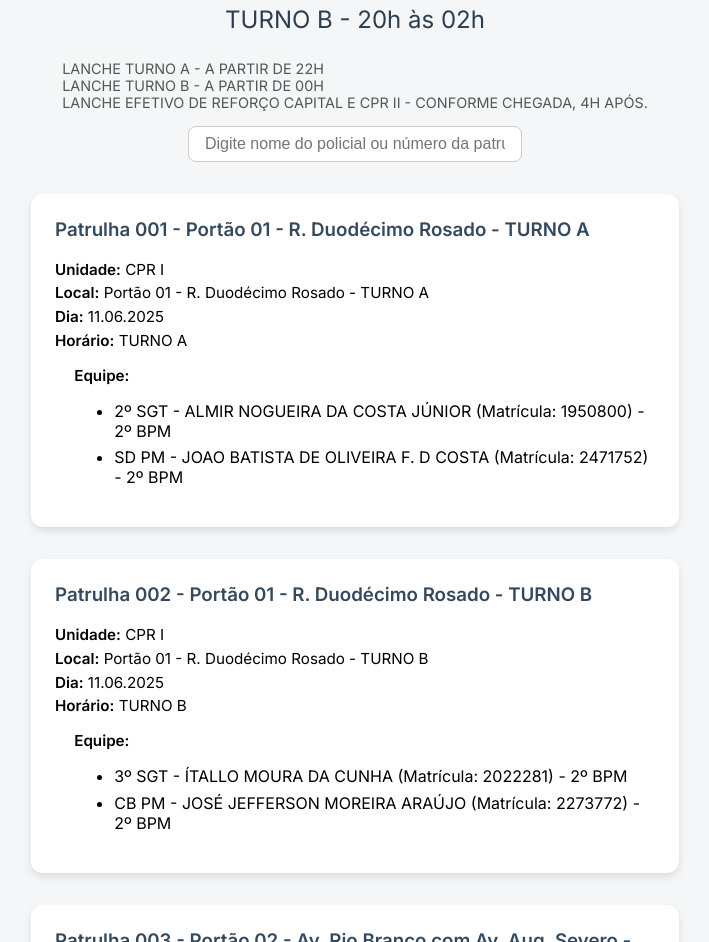
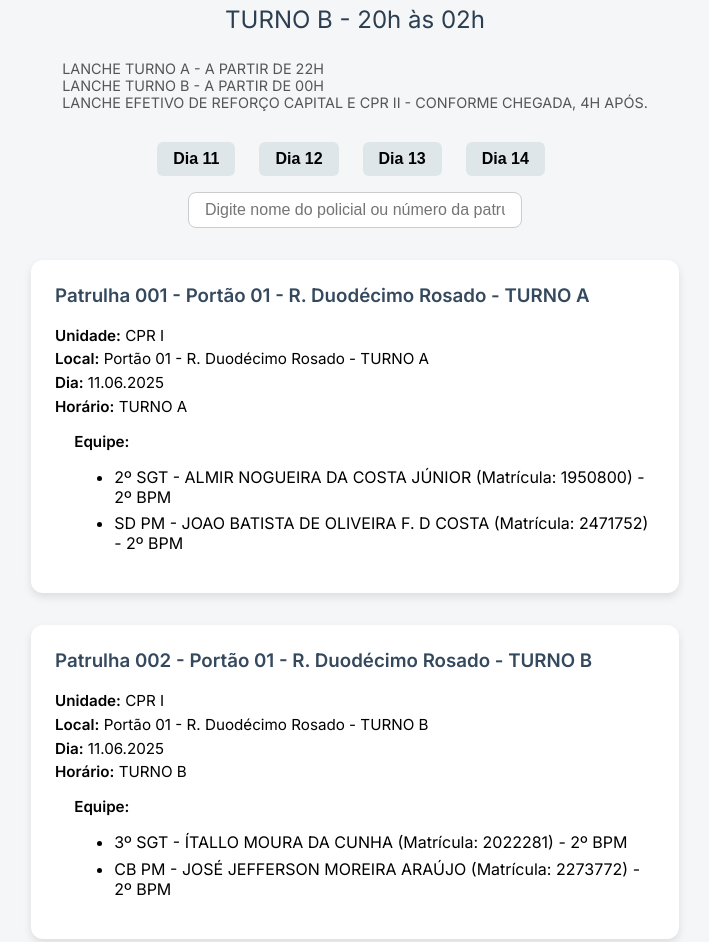
Before and after one commit to juliodantaspmrn/MCJ2025, a plain HTML site: page index.html in a window 1280 px wide. Shown: the part 840-1782 px from the top of the page, without its empty margins (285-994 px from the left). Drawn offline with Linux system fonts and the light colour scheme.

Commit message:
Update index.html

```diff
--- a/index.html
+++ b/index.html
@@ -83,6 +83,33 @@
     margin-top: 10px;  /* espaçamento acima */
   }
 </style>
+  <div class="filtro-dia">
+  <button onclick="filtrarPorDia('11.06.2025')" id="btn-dia-11">Dia 11</button>
+  <button onclick="filtrarPorDia('12.06.2025')" id="btn-dia-12">Dia 12</button>
+<button onclick="filtrarPorDia('13.06.2025')" id="btn-dia-13">Dia 13</button>
+<button onclick="filtrarPorDia('14.06.2025')" id="btn-dia-14">Dia 14</button>
+</div>
+<style>
+  .filtro-dia {
+    margin: 1rem 0;
+    display: flex;
+    gap: 1rem;
+  }
+  .filtro-dia button {
+    padding: 0.5rem 1rem;
+    font-size: 1rem;
+    border: none;
+    background-color: #ddd;
+    border-radius: 8px;
+    cursor: pointer;
+    transition: background-color 0.2s;
+  }
+  .filtro-dia button.ativo {
+    background-color: #2c3e50;
+    color: white;
+  }
+</style>
+
   <input type="text" id="search" placeholder="Digite nome do policial ou número da patrulha..." oninput="filtrarPatrulhas()" />
 
   <div id="patrulhas-container">
@@ -921,6 +948,7 @@
       const card = document.createElement('div');
       card.className = 'card';
       card.setAttribute('data-numero', p.numero);
+      card.setAttribute('data-dia', p.dia); // usado para filtro por dia
 
       card.innerHTML = `
         <h3>${p.nome}</h3>
@@ -932,9 +960,7 @@
           <p><strong>Equipe:</strong></p>
           <ul>
             ${p.policiais.map(pol =>
-                `<li>
-                  ${pol.grad} - ${pol.nome} (Matrícula: ${pol.matricula}) - ${pol.lotacao}
-                </li>`
+              `<li>${pol.grad} - ${pol.nome} (Matrícula: ${pol.matricula}) - ${pol.lotacao}</li>`
             ).join('')}
           </ul>
         </div>
@@ -943,6 +969,7 @@
     });
   }
 
+  // Filtra os cards pelo texto digitado no campo de busca
   function filtrarPatrulhas() {
     const termo = document.getElementById('search').value.toLowerCase();
     const cards = document.querySelectorAll('.card');
@@ -951,11 +978,9 @@ function filtrarPatrulhas() {
       const numero = card.getAttribute('data-numero');
       const patrulhaDados = patrulhas.find(p => p.numero === numero);
 
-    // Normaliza matrícula para comparar sem pontos e traços
       const bateNumero = numero.includes(termo);
       const bateNome = patrulhaDados.nome.toLowerCase().includes(termo);
       const bateLocal = patrulhaDados.local.toLowerCase().includes(termo);
-
       const batePolicial = patrulhaDados.policiais.some(pol => {
         const matriculaSemPonto = pol.matricula.replace(/[.\-]/g, '');
         return (
@@ -964,7 +989,9 @@ function filtrarPatrulhas() {
         );
       });
 
-    if (bateNumero || bateNome || bateLocal || batePolicial || termo === '') {
+      const bateDia = !diaSelecionado || patrulhaDados.dia === diaSelecionado;
+
+      if ((bateNumero || bateNome || bateLocal || batePolicial || termo === '') && bateDia) {
         card.classList.remove('hidden');
       } else {
         card.classList.add('hidden');
@@ -972,8 +999,47 @@ function filtrarPatrulhas() {
     });
   }
 
+  // Filtro por dia clicando nos botões
+ function filtrarPorDia(dia) {
+  diaSelecionado = dia;
+  const botoes = document.querySelectorAll('.filtro-dia button');
+
+  // Atualiza visual dos botões
+  botoes.forEach(btn => btn.classList.remove('ativo'));
+
+  // Ativa o botão correspondente
+  if (document.getElementById(`btn-dia-${dia.slice(0, 2)}`)) {
+    document.getElementById(`btn-dia-${dia.slice(0, 2)}`).classList.add('ativo');
+  }
+
+  document.getElementById('search').value = ''; // limpa campo de busca
+  filtrarPatrulhas(); // reaplica filtro geral
+}
+
   // Monta os cards ao carregar a página
   montarCards();
 </script>
+</body>
 
-</body
+<div class="filtro-dia" style="margin-bottom: 1rem;">
+  <button id="btn-dia-11" onclick="filtrarPorDia('11.06.2025')">DIA 11</button>
+  <button id="btn-dia-12" onclick="filtrarPorDia('12.06.2025')">DIA 12</button>
+  <button id="btn-dia-13" onclick="filtrarPorDia('13.06.2025')">DIA 13</button>
+  <button id="btn-dia-14" onclick="filtrarPorDia('14.06.2025')">DIA 14</button>
+</div>
+
+<style>
+  .filtro-dia button {
+  padding: 0.5rem 1rem;
+  margin-right: 0.5rem;
+  border: none;
+  border-radius: 6px;
+  background-color: #dfe6e9;
+  cursor: pointer;
+  font-weight: bold;
+}
+.filtro-dia button.ativo {
+  background-color: #2c3e50;
+  color: white;
+}
+</style>
```
Lines whose indentation alone changed are shown as unchanged.
